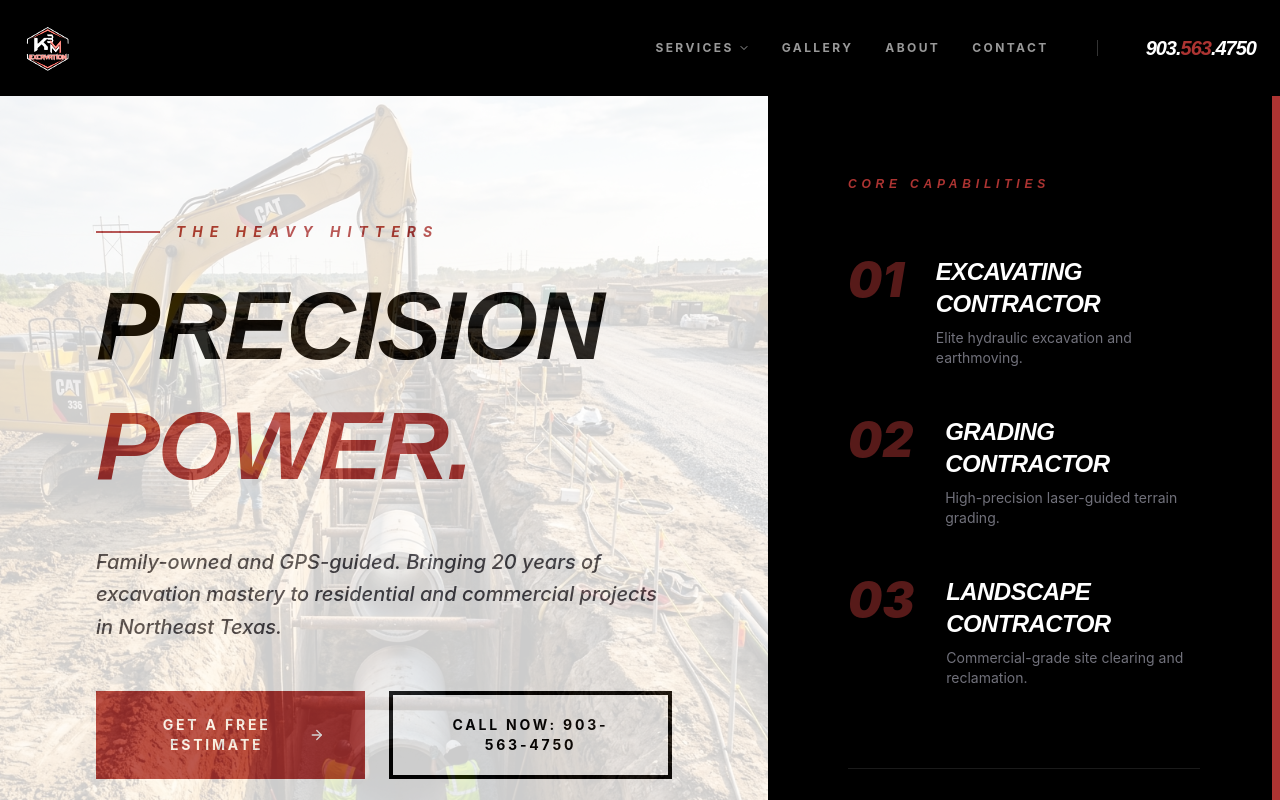
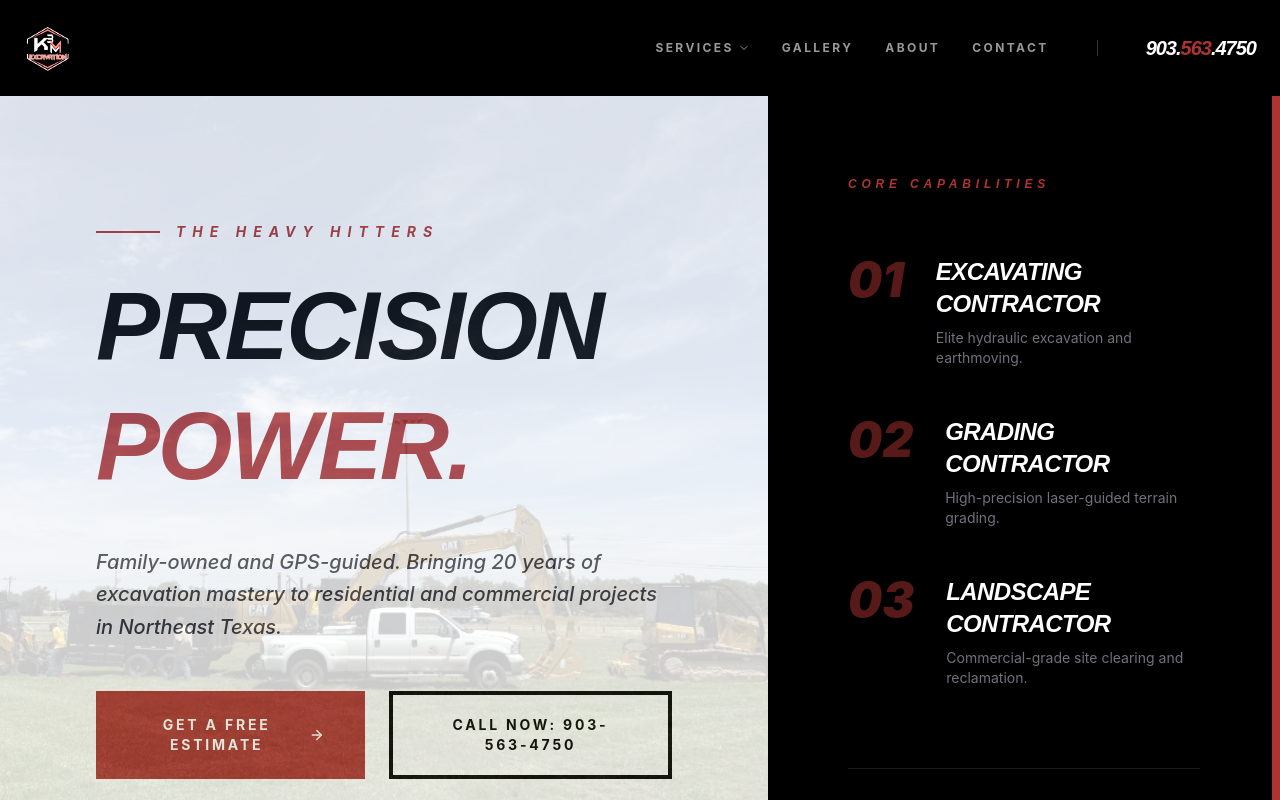
Before and after one commit to Founditmarketing/k3m-excavation-llc, a React (Vite) app: page / in a window 1280 px wide. Shown: the top 800 px of the page. Built offline with nearby package versions, Linux system fonts and the light colour scheme.

Commit message:
Use real K3M fleet photo as hero background

```diff
--- a/src/App.tsx
+++ b/src/App.tsx
@@ -256,7 +256,7 @@ const Hero = () => {
           <div
             className="absolute inset-0 opacity-20 pointer-events-none"
             style={{
-              backgroundImage: 'url("/utilities_service.png")',
+              backgroundImage: 'url("/k3m_hero.jpg")',
               backgroundSize: 'cover',
               backgroundPosition: 'center'
             }}
```
Also changed, not shown: public/k3m_hero.jpg (added).
